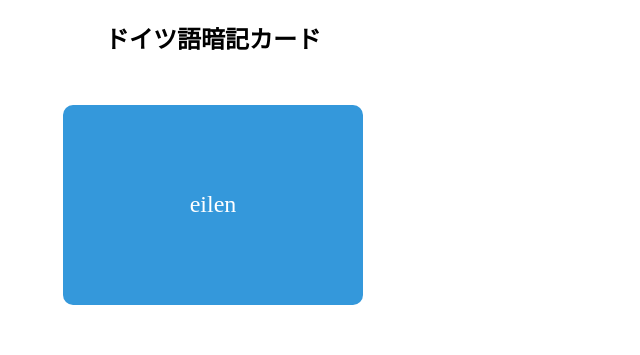
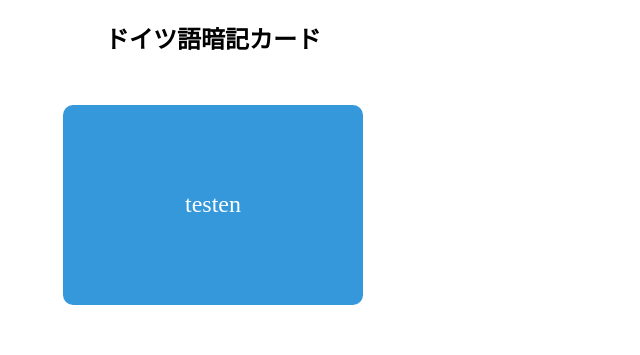
Before and after one commit to Ko40/GermanWordsVerbE-K, a plain HTML site: page index.html in a window 1280 px wide. Shown: the top 355 px of the page, 427-1067 px from the left. Drawn offline with Linux system fonts and the light colour scheme.

Commit message:
Update index.html

```diff
--- a/index.html
+++ b/index.html
@@ -98,6 +98,7 @@
 <script>
   // 単語リスト（ドイツ語 - 日本語）
   const wordList = [
+    { german: 'testen', english: 'テストする' },
     { german: 'eilen', english: '緊急時に急いでいく' },
     { german: 'einführen', english: '輸入する' },
     { german: 'einkaufen', english: '買い物をする' },
@@ -172,6 +173,7 @@
     { german: 'kommen', english: '来る' },
     { german: 'kosten', english: '～の値段である' },
     { german: 'küssen', english: 'キスをする' },
+    { german: 'testen', english: 'テストする' }
     // 他の単語を追加
   ];
 
```
